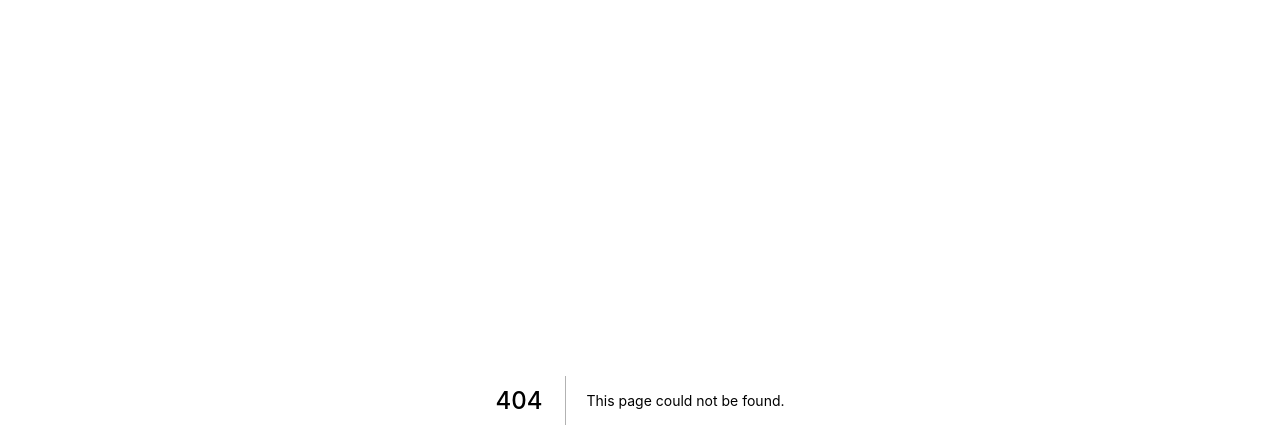
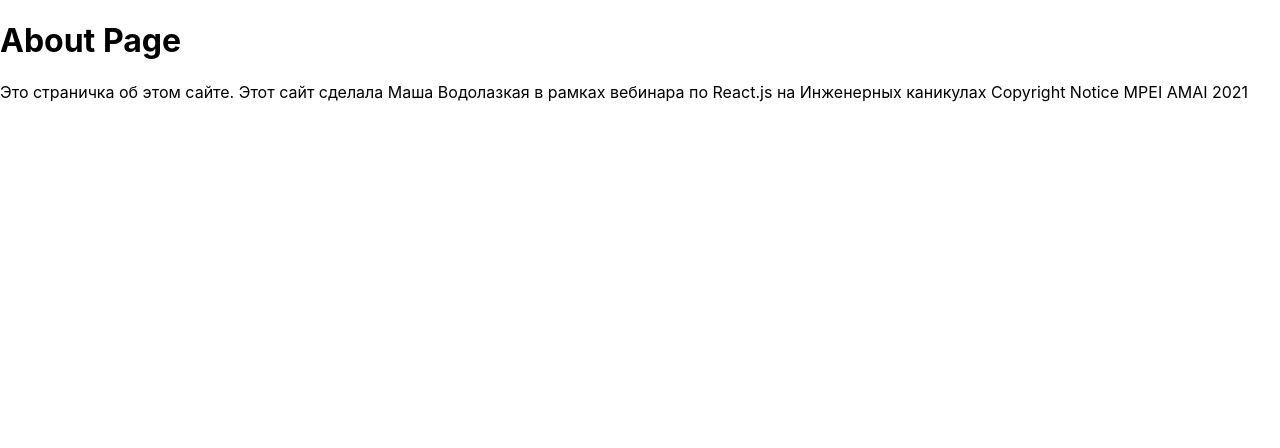
Before and after one commit to vodolazkayamv/engineeringcampus, a Next.js app: page /about in a window 1280 px wide. Before the commit this address had no page. Shown: the top 448 px of the page. Built offline with nearby package versions, Linux system fonts and the light colour scheme.

Commit message:
added about page

```diff
--- /dev/null
+++ b/pages/about.js
@@ -0,0 +1,14 @@
+import Head from 'next/head';
+import content from './my.content.json';
+
+export default function Index() {
+  return (
+      <>
+        <Head>
+          <title>{content.title}</title>
+        </Head>
+        <h1>{content.title}</h1>
+        <div>{content.content}</div>
+      </>
+  );
+}
--- a/pages/index.js
+++ b/pages/index.js
@@ -22,9 +22,9 @@ export default function Home() {
         </p>
 
         <div className={styles.grid}>
-          <a href="https://nextjs.org/docs" className={styles.card}>
-            <h2>Documentation &rarr;</h2>
-            <p>Find in-depth information about Next.js features and API.</p>
+          <a href="/about" className={styles.card}>
+            <h2>About &rarr;</h2>
+            <p>Страничка "об этом сайте": кто его сделал и зачем.</p>
           </a>
 
           <a href="https://nextjs.org/learn" className={styles.card}>
--- /dev/null
+++ b/pages/my.content.json
@@ -0,0 +1,4 @@
+{
+  "title": "About Page",
+  "content": "Это страничка об этом сайте. \n Этот сайт сделала Маша Водолазкая в рамках вебинара по React.js на Инженерных каникулах \n Copyright Notice MPEI AMAI 2021"
+}
```
